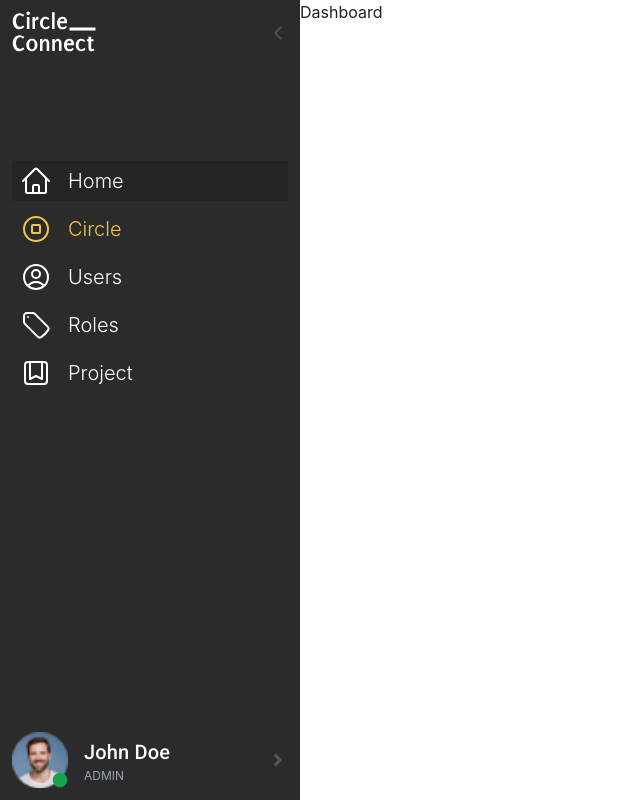
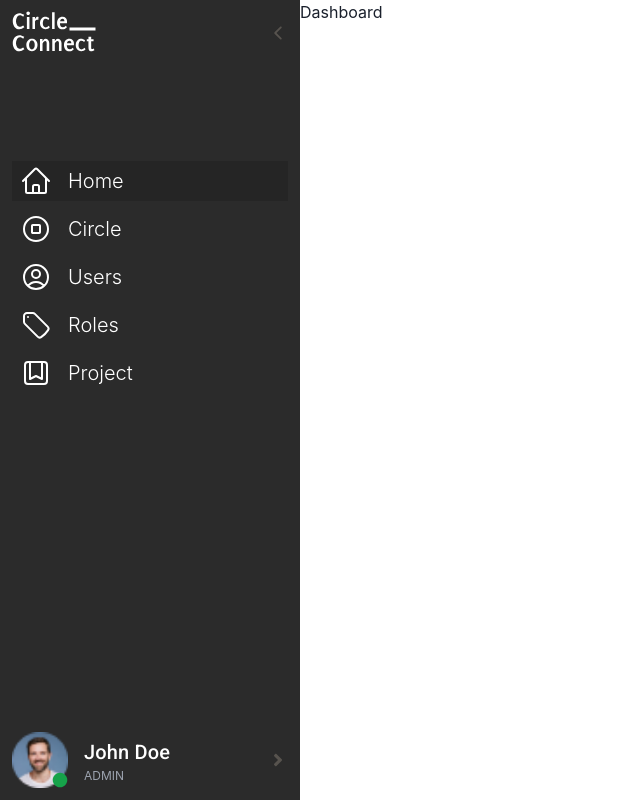
Before and after one commit to Benedict-arowo/CircleConnect, a React (Vite) app in the folder client/: page /dashboard in a window 1280 px wide. Shown: the whole page, without its empty margins (0-640 px from the left). Built offline with nearby package versions, Linux system fonts and the light colour scheme; no server answers.

Commit message:
Update dashboard sidebar styles

```diff
--- a/client/src/Components/dashboard_sidebar.tsx
+++ b/client/src/Components/dashboard_sidebar.tsx
@@ -9,7 +9,7 @@ import profilePicture from "../assets/Image-32.png";
 const DashboardSidebar = () => {
 	const baseStyle =
 		"flex flex-row gap-4 w-full py-1 px-2 h-fit items-center text-white cursor-pointer";
-	const activeStyle = "bg-[#252525]";
+	const activeStyle = "bg-[#252525] text-[#F1C644]";
 
 	const getStyle = (isActive: boolean) =>
 		isActive ? `${baseStyle} ${activeStyle}` : baseStyle;
@@ -36,7 +36,7 @@ const DashboardSidebar = () => {
 							viewBox="0 0 24 24"
 							strokeWidth={1.5}
 							stroke="currentColor"
-							className="w-8 h-8"
+							className="w-8 h-8 text-inherit"
 						>
 							<path
 								strokeLinecap="round"
@@ -59,7 +59,7 @@ const DashboardSidebar = () => {
 							viewBox="0 0 24 24"
 							strokeWidth={1.5}
 							stroke="currentColor"
-							className="w-8 h-8 text-[#F1C644]"
+							className="w-8 h-8"
 						>
 							<path
 								strokeLinecap="round"
@@ -73,9 +73,7 @@ const DashboardSidebar = () => {
 							/>
 						</svg>
 
-						<p className="font-light text-[#F1C644] text-xl">
-							Circle
-						</p>
+						<p className="font-light text-xl">Circle</p>
 					</NavLink>
 
 					<NavLink
```
